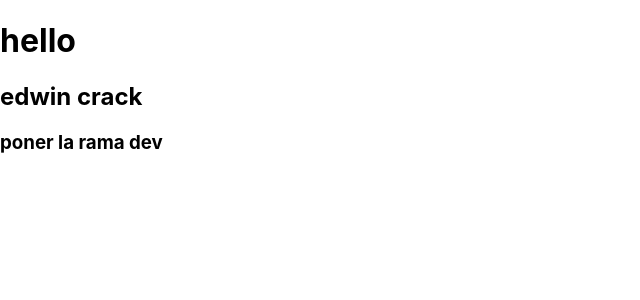
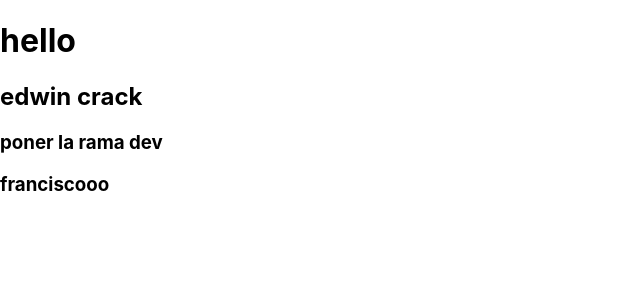
Before and after one commit to Samuelposadas/ecommerce, a React (Create React App) app in the folder client/: page / in a window 1280 px wide. Shown: the top 300 px of the page, without its empty margins (0-640 px from the left). Built offline with nearby package versions, Linux system fonts and the light colour scheme.

Commit message:
changes made

```diff
--- a/client/package.json
+++ b/client/package.json
@@ -14,6 +14,7 @@
     "@types/react-router-dom": "^5.3.2",
     "@types/styled-components": "^5.1.17",
     "bootstrap": "^5.1.3",
+    "client": "file:",
     "react": "^17.0.2",
     "react-bootstrap": "^2.0.3",
     "react-dom": "^17.0.2",
--- a/client/src/App.tsx
+++ b/client/src/App.tsx
@@ -8,6 +8,7 @@ const App: FC = () => {
       <h1>hello</h1>
       <h2>edwin crack</h2>
       <h3>poner la rama dev</h3>
+      <h3>franciscooo</h3>
     </div>
   );
 };
```
